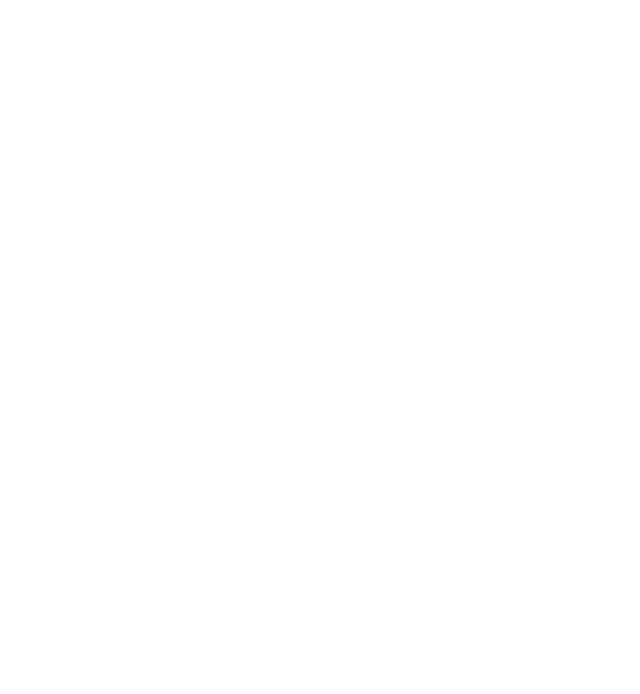
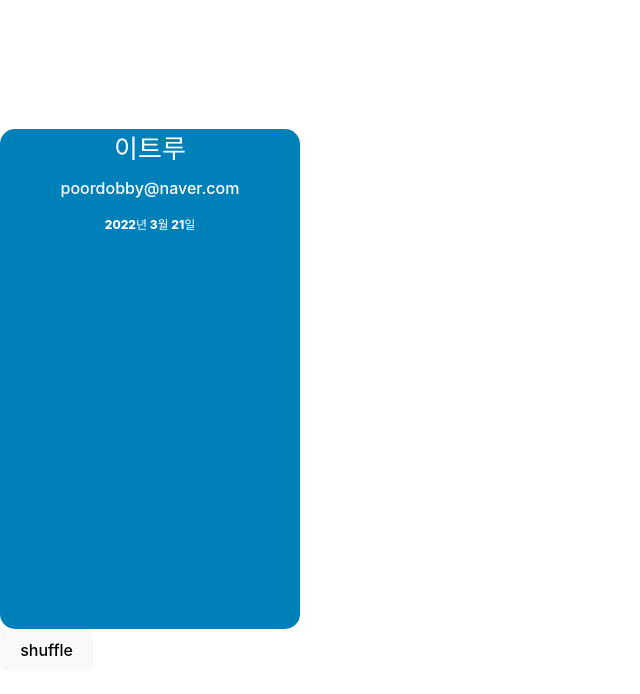
Before and after one commit to kordobby/with-kevin, a React (Vite) app: page / in a window 1280 px wide. Before the commit this address had no page. Shown: the top 694 px of the page, without its empty margins (0-640 px from the left). Built offline with nearby package versions, Linux system fonts and the light colour scheme.

Commit message:
[STYLE] card styles

```diff
--- a/package.json
+++ b/package.json
@@ -10,6 +10,7 @@
   },
   "dependencies": {
     "@types/styled-components": "^5.1.26",
+    "gsap": "^3.11.5",
     "react": "^18.2.0",
     "react-dom": "^18.2.0",
     "react-router-dom": "^6.9.0",
--- /dev/null
+++ b/src/components/nameCard/true/NameCard.tsx
@@ -0,0 +1,146 @@
+import styled, { css } from "styled-components";
+import { colors } from "../../../utils/YoontilColors";
+import { gsap } from "gsap";
+import React, { useMemo, useState } from "react";
+import useShuffleTheme from "./hooks/useShuffleTheme";
+
+type CardTextType = "name" | "email" | "date";
+
+const NameCard = () => {
+  const { shuffleColors, bgColor } = useShuffleTheme();
+
+  const [cardElement, setCardElement] = useState<HTMLDivElement | null>(null);
+
+  const moveDynamic: React.MouseEventHandler<HTMLDivElement> = (event) => {
+    if (cardElement !== null) {
+      const bounds = cardElement.getBoundingClientRect();
+
+      const mouseX = event.clientX;
+      const mouseY = event.clientY;
+      const leftX = mouseX - bounds.x;
+      const topY = mouseY - bounds.y;
+
+      const cardX = leftX - bounds.width / 2;
+      const cardY = topY - bounds.height / 2;
+
+      const cardRotateX = cardY / 100;
+      const cardRotateY = (-1 * cardX) / 100;
+
+      cardElement.style.setProperty("--ctX", `${cardX}`);
+      cardElement.style.setProperty("--ctY", `${cardY}`);
+
+      gsap.to(cardElement, {
+        scale: 1.07,
+        rotateX: cardRotateX * 5,
+        rotateY: cardRotateY * 5,
+      });
+
+      //   handleGlow(event);
+    }
+  };
+
+  const clearTransform = () => {
+    if (cardElement !== null) {
+      cardElement.style.setProperty("--ctX", "0px");
+      cardElement.style.setProperty("--ctY", "0px");
+
+      gsap.to(cardElement, {
+        scale: 1,
+        rotateX: 0,
+        rotateY: 0,
+      });
+    }
+  };
+
+  const glowEffect = useMemo(() => {
+    if (cardElement == null) return;
+    const bounds = cardElement.getBoundingClientRect();
+    const circleGradientX = `calc(calc(var(--ctX) * 2) + ${
+      bounds.width / 2
+    }px)`;
+    const circleGradientY = `calc(calc(var(--ctY) * 2) + ${
+      bounds.height / 2
+    }px)`;
+
+    return `radial-gradient(circle at ${circleGradientX} ${circleGradientY}, #ffffff30, #0000000f)`;
+  }, [cardElement]);
+
+  return (
+    <>
+      <CardRoot onMouseMove={moveDynamic} onMouseLeave={clearTransform}>
+        <Card ref={setCardElement} bgColor={bgColor}>
+          <CardContents>
+            <CardText types={`name`}>이트루</CardText>
+            <CardText types={`email`}>poordobby@naver.com</CardText>
+            <CardText types={`date`}>2022년 3월 21일</CardText>
+          </CardContents>
+          <CardGlow style={{ backgroundImage: glowEffect }} />
+        </Card>
+      </CardRoot>
+      <button onClick={shuffleColors}>shuffle</button>
+    </>
+  );
+};
+
+export default NameCard;
+
+const CardRoot = styled.div`
+  position: relative;
+`;
+
+const Card = styled.div<{ bgColor: string }>`
+  background-color: ${({ bgColor }) => bgColor};
+  color: white;
+  font-weight: 800;
+  border-radius: 15px;
+  width: 300px;
+  height: 500px;
+  position: relative;
+  box-shadow: "0px 24px 72px rgba(36, 42, 48, 0.3), inset 0px 0px 0px 1px rgba(0, 0, 0, 0.08)";
+  transition-duration: "0.3s";
+  transition-property: "transform, box-shadow, background";
+  transition-timing-function: "ease-out";
+`;
+
+const CardContents = styled.div`
+  display: flex;
+  flex-direction: column;
+  align-items: center;
+`;
+
+const CardGlow = styled.div`
+  position: absolute;
+  width: 100%;
+  height: 100%;
+  border-radius: 15px;
+  left: 0;
+  top: 0;
+
+  background-image: radial-gradient(circle at 50% -20%, #ffffff22, #0000000f);
+`;
+
+const CardText = styled.span<{ types: CardTextType }>`
+  color: white;
+  ${({ types }) => {
+    switch (types) {
+      case "name":
+        return css`
+          font-weight: 800;
+          font-size: 26px;
+        `;
+      case "email":
+        return css`
+          font-weight: 500;
+          font-size: 16px;
+          margin-top: 8px;
+        `;
+      case "date":
+        return css`
+          font-size: 12px;
+          margin-top: 16px;
+        `;
+      default:
+        return css``;
+    }
+  }}
+`;
--- /dev/null
+++ b/src/components/nameCard/true/hooks/useShuffleTheme.ts
@@ -0,0 +1,17 @@
+import { useState } from "react";
+import { colors } from "../../../../utils/YoontilColors";
+
+const useShuffleTheme = () => {
+  const pallette = ["#0080B9", "#FDC813", "#EC4E23", "#0B7526", "#5B5B5B"];
+  const [index, setIndex] = useState(0); // 4
+
+  const shuffleColors = () => {
+    setIndex((prev) => (prev + 1) % 5);
+  };
+
+  const bgColor = pallette[`${index}`];
+
+  return { shuffleColors, bgColor };
+};
+
+export default useShuffleTheme;
--- /dev/null
+++ b/src/pages/PageHome.tsx
@@ -0,0 +1,11 @@
+import NameCard from "../components/nameCard/true/NameCard";
+
+const PageHome = () => {
+  return (
+    <>
+      <NameCard></NameCard>
+    </>
+  );
+};
+
+export default PageHome;
--- a/src/shared/router/Router.tsx
+++ b/src/shared/router/Router.tsx
@@ -1,9 +1,12 @@
 import { BrowserRouter, Routes, Route } from "react-router-dom";
+import PageHome from "../../pages/PageHome";
 
 const Router = () => {
   return (
     <BrowserRouter>
-      <Routes></Routes>
+      <Routes>
+        <Route path="/" element={<PageHome />} />
+      </Routes>
     </BrowserRouter>
   );
 };
--- a/src/utils/UtilColors.ts
+++ /dev/null
@@ -1 +0,0 @@
-export const colors = {};
--- /dev/null
+++ b/src/utils/YoontilColors.ts
@@ -0,0 +1,9 @@
+export const colors = {
+  miffy: {
+    blue: "#0080B9",
+    yellow: "#FDC813",
+    red: "#EC4E23",
+    green: "#0B7526",
+    black: "#5B5B5B",
+  },
+};
```
Also changed, not shown: 1 other file (tests, documents, lock files or other folders).
